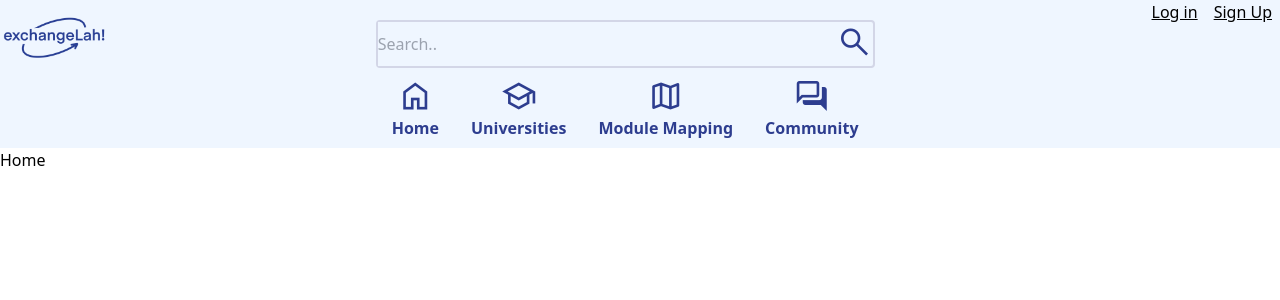
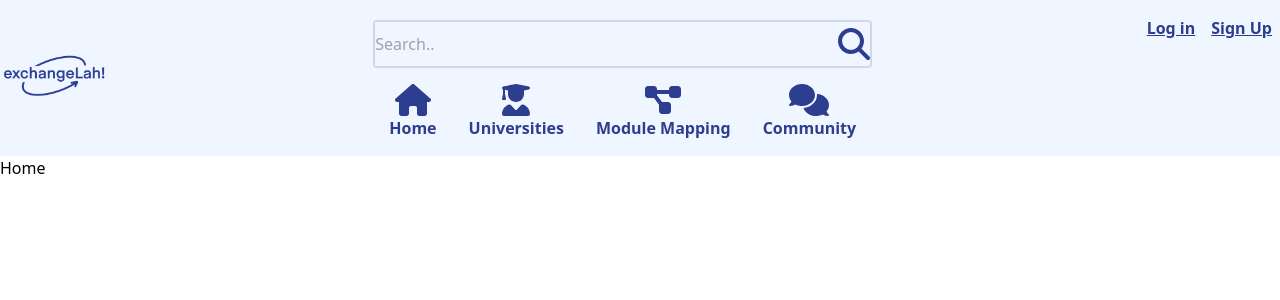
Before and after one commit to k3ithloh/ExchangeLah, a Vue app: page / in a window 1280 px wide. Shown: the top 300 px of the page. Built offline with nearby package versions, Linux system fonts and the light colour scheme.

Commit message:
Changed icons to awesome font

```diff
--- a/package.json
+++ b/package.json
@@ -9,10 +9,14 @@
     "lint": "eslint . --ext .vue,.js,.jsx,.cjs,.mjs --fix --ignore-path .gitignore"
   },
   "dependencies": {
+    "@fortawesome/fontawesome-svg-core": "^6.1.1",
+    "@fortawesome/free-regular-svg-icons": "^6.1.1",
+    "@fortawesome/free-solid-svg-icons": "^6.1.1",
     "vue": "^3.2.33",
     "vue-router": "^4.0.15"
   },
   "devDependencies": {
+    "@fortawesome/fontawesome-free": "^6.1.1",
     "@rushstack/eslint-patch": "^1.1.0",
     "@vitejs/plugin-vue": "^2.3.1",
     "@vue/eslint-config-prettier": "^7.0.0",
--- a/src/components/NavBar.vue
+++ b/src/components/NavBar.vue
@@ -1,44 +1,46 @@
 
 <template>
   <div class="flex bg-blue-50 justify-between">
-    <div class="flex">
+    <div class="flex justify-center items-center">
       <img src="src/assets/img/exchangeLah.png" class="object-cover h-20 w-100">
     </div>
     <div class="flex bg-blue-50 justify-centre flex-col pt-5" >
       <div class="flex justify-center h-12 rounded border-2 border-[#D3D6E7]">
         <input @input="search" class="w-full bg-blue-50" type="search" placeholder="Search..">
-        <span class="material-symbols-outlined text-4xl text-[#2D3D8F]">search</span>
+        <div class="flex justify-center items-center">
+          <i class="fa-solid fa-magnifying-glass fa-2x text-[#2D3D8F]"></i>
+        </div>
       </div>
       <div class="flex">
         <router-link to="/">
-          <div class="py-2 px-4 flex flex-col items-center ">
-            <span class="material-symbols-outlined text-4xl text-[#2D3D8F]">home</span>
+          <div class="py-4 px-4 flex flex-col items-center ">
+            <i class="fa-solid fa-house fa-2x text-[#2D3D8F]"></i>
             <a href="#home"  class="text-center text-[#2D3D8F] font-bold">Home</a>
           </div>
         </router-link>
         <router-link to="#univeristy">
-          <div class="py-2 px-4 flex flex-col items-center ">
-            <span class="material-symbols-outlined text-4xl text-[#2D3D8F]">school</span>
+          <div class="py-4 px-4 flex flex-col items-center ">
+            <i class="fa-solid fa-user-graduate fa-2x text-[#2D3D8F]"></i>
             <a href="#home"  class="text-center text-[#2D3D8F] font-bold">Universities</a>
           </div>
         </router-link>
         <router-link to="#moduleMapping">
-          <div class="py-2 px-4 flex flex-col items-center ">
-          <span class="material-symbols-outlined text-4xl text-[#2D3D8F]">map</span>
+          <div class="py-4 px-4 flex flex-col items-center ">
+            <i class="fa-solid fa-diagram-project fa-2x text-[#2D3D8F]"></i>
             <a href="#home" class="text-center text-[#2D3D8F] font-bold">Module Mapping</a>
           </div>
         </router-link>
         <router-link to="#community">
-          <div class="py-2 px-4 flex flex-col items-center ">
-            <span class="material-symbols-outlined text-4xl text-[#2D3D8F] ">forum</span>
+          <div class="py-4 px-4 flex flex-col items-center ">
+            <i class="fa-solid fa-comments fa-2x text-[#2D3D8F]"></i>
             <a href="#home" class="text-center text-[#2D3D8F] font-bold">Community</a>
           </div>
         </router-link>
       </div>
     </div>
-    <div class="flex bg-blue-50">
-      <router-link to="/login" class="px-2 underline">Log in</router-link>
-      <router-link to="/signup" class="px-2 underline">Sign Up</router-link>
+    <div class="flex bg-blue-50 py-4">
+      <router-link to="/login" class="px-2 underline font-bold text-[#2D3D8F]">Log in</router-link>
+      <router-link to="/signup" class="px-2 underline font-bold text-[#2D3D8F]">Sign Up</router-link>
     </div>
   </div>
 </template>
--- a/src/main.js
+++ b/src/main.js
@@ -2,6 +2,8 @@ import { createApp } from "vue";
 import App from "./App.vue";
 import { router } from "./router/index";
 import "./index.css";
+import '@fortawesome/fontawesome-free/css/all.css'
+import '@fortawesome/fontawesome-free/js/all.js'
 
 const app = createApp(App).use(router);
 app.mount("#app");
```
Also changed, not shown: 1 other file (tests, documents, lock files or other folders).
